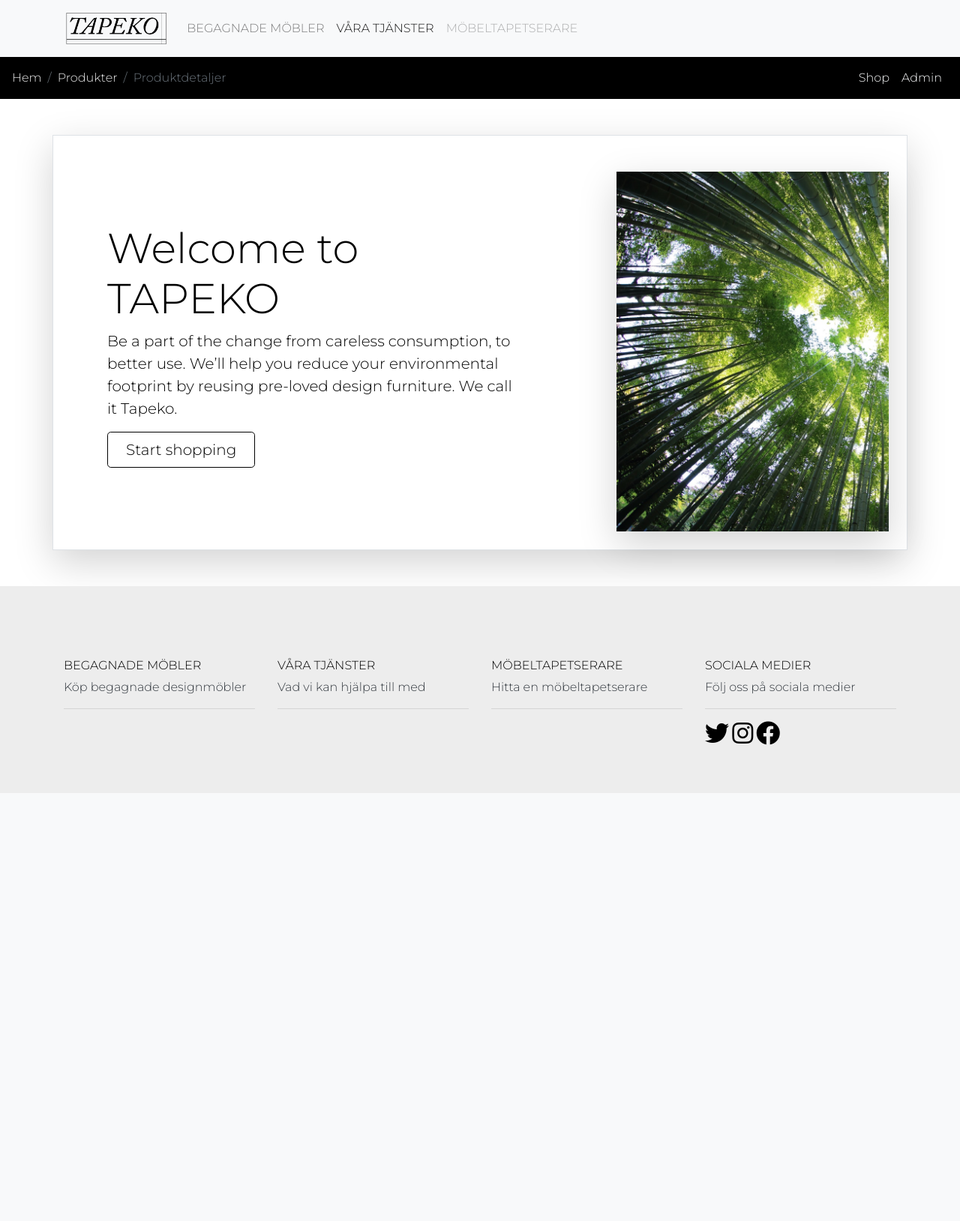
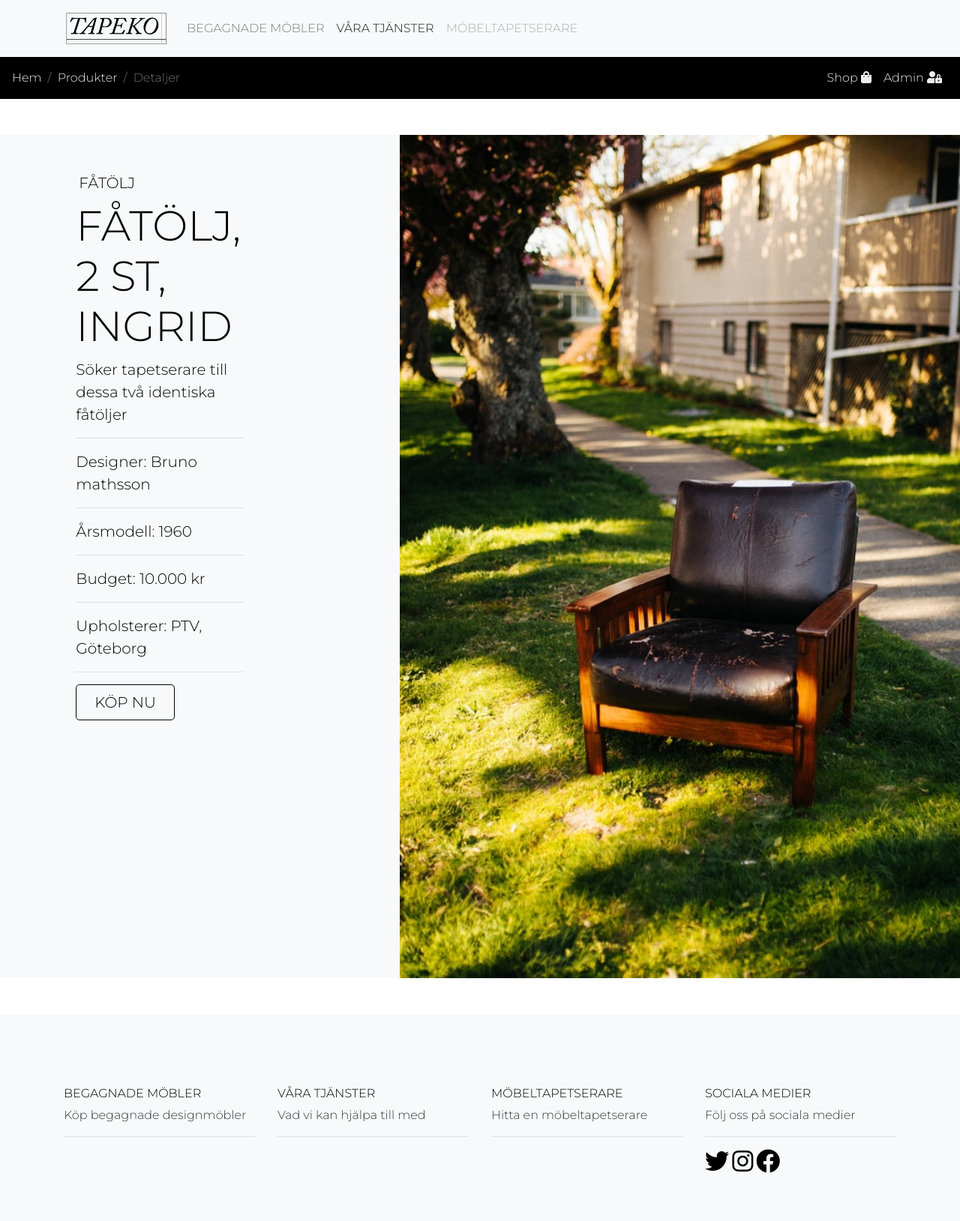
Before and after one commit to jaska0014/hkr-tapeko-website, a PHP site: page /product-detail.php in a window 1280 px wide. Shown: the whole page at 75% size. Before the commit the page ends 1058 px from the top, so only its background shows below. Run offline with PHP 8.4, Linux system fonts and the light colour scheme.

Commit message:
produktdetaljer av Linnea

```diff
--- a/assets/css/custom.css
+++ b/assets/css/custom.css
@@ -1,7 +1,6 @@
 body{
     font-family: 'Montserrat', sans-serif;
 }
-
 
 .navbar-toggler {
     width: 20px;
@@ -9,6 +8,7 @@ body{
     position: relative;
     transition: .5s ease-in-out;
 }
+
 
 .navbar-toggler,
 .navbar-toggler:focus,
--- a/product-detail.php
+++ b/product-detail.php
@@ -40,34 +40,44 @@
 
         <!-- Beh;ver struktureras -->
         <nav class="navbar d-flex pt-2" style="background-color: black">
-          <div class="d-flex flex-row bd-highlight"   <a class="text-start" <ol class="breadcrumb"> <li class="breadcrumb-item"><a href="https://port-3000-hkr-tapeko-jskarpfors857062.preview.codeanywhere.com/hkr-tapeko-website/index.php">Hem</a></li>
-    <li class="breadcrumb-item"><a href="https://port-3000-hkr-tapeko-jskarpfors857062.preview.codeanywhere.com/hkr-tapeko-website/products.php">Produkter</a></li>
-    <li class="breadcrumb-item active" aria-current="page">Produktdetaljer</li> </ol></a> </div>
+          <div class="d-flex flex-row bd-highlight"   <a class="text-start" <ol class="breadcrumb"> <li class="breadcrumb-item"><a href="index.php" class="text-decoration-none">Hem</a></li>
+    <li class="breadcrumb-item"><a href="products.php" class="text-decoration-none">Produkter</a></li>
+    <li class="breadcrumb-item active" aria-current="page">Detaljer</li> </ol></a> </div>
     <div class="d-flex flex-row-reverse bd-highlight">
-          <div class="p-2 bd-highlight text-light">Admin</div>
-          <div class="p-2 bd-highlight text-light">Shop</div>
+          <div class="p-2 bd-highlight text-light "> <a href="#!" class="text-decoration-none"> Admin <i class="fas fa-user-lock"></i></a></div>
+          <div class="p-2 bd-highlight text-light"><a href="products.php" class="text-decoration-none"> Shop <i class="fas fa-shopping-bag"></i></a></div>
+        </div>
         </nav>
 
   <script src="assets/js/bootstrap.bundle.min.js"></script>
 
-  <div class="container my-5">
-    <div class="row p-4 pb-0 pe-lg-0 pt-lg-5 align-items-center rounded-3 border shadow-lg">
-      <div class="col-lg-7 p-3 p-lg-5 pt-lg-3">
-        <h1 class="display-4 fw-bold lh-1">Welcome to TAPEKO</h1>
-        <p class="lead">Be a part of the change from careless consumption, to better use. We’ll help you reduce your environmental footprint by reusing pre-loved design furniture. We call it Tapeko.</p>
-        <div class="d-grid gap-2 d-md-flex justify-content-md-start mb-4 mb-lg-3">
-          <!-- <button type="button" class="btn btn-primary btn-lg px-4 me-md-2 fw-bold">Primary</button> -->
-          <button type="button" class="btn btn-outline-secondary btn-lg px-4">Start shopping</button>
-        </div>
+  <div class="container-fluid my-5 bg-light">
+    <div class="row">
+      <div class="col-lg-3 p-3 p-lg-5 pt-lg-3 mx-auto bg- text-start">
+      <h5 class="p-1">FÅTÖLJ</h5>
+        <h1 class="display-4 fw-bold lh-1">FÅTÖLJ,<br> 2 ST, INGRID</h1>
+        <p class="lead">Söker tapetserare till dessa två identiska fåtöljer</p>
+        <hr class="divider">
+        <p class="lead">Designer: Bruno mathsson</p>
+        <hr class="divider">
+        <p class="lead">Årsmodell: 1960</p>
+        <hr class="divider">
+        <p class="lead">Budget: 10.000 kr</p>
+        <hr class="divider">
+        <p class="lead">Upholsterer: PTV, Göteborg</p>
+        <hr class="divider">
+        <button type="button" class="btn btn-outline-secondary btn-lg px-4">KÖP NU</button>
       </div>
-      <div class="col-lg-4 offset-lg-1 p-0 overflow-hidden shadow-lg">
-          <img class="rounded-lg-3" src="assets/images/cover.jpeg" alt="" width="720">
+      <div class="col-lg-7 offset-lg-1 p-0 overflow-hidden bg-light">
+          <img class="rounded-lg-3" src="assets/images/armchair.jpg" alt="armchair" width="900">
       </div>
     </div>
   </div>
 
+
+
 <!-- Footer -->
-<footer class=" text-start" style="background-color:#ededed;">
+<footer class=" text-start bg-light">
   <!-- Grid container -->
   <div class="container mt-5 pt-5 pb-5">
 
```
Also changed, not shown: index.php (+8 -8 lines), products.php (+9 -8 lines), assets/images/armchair.jpg (added).
